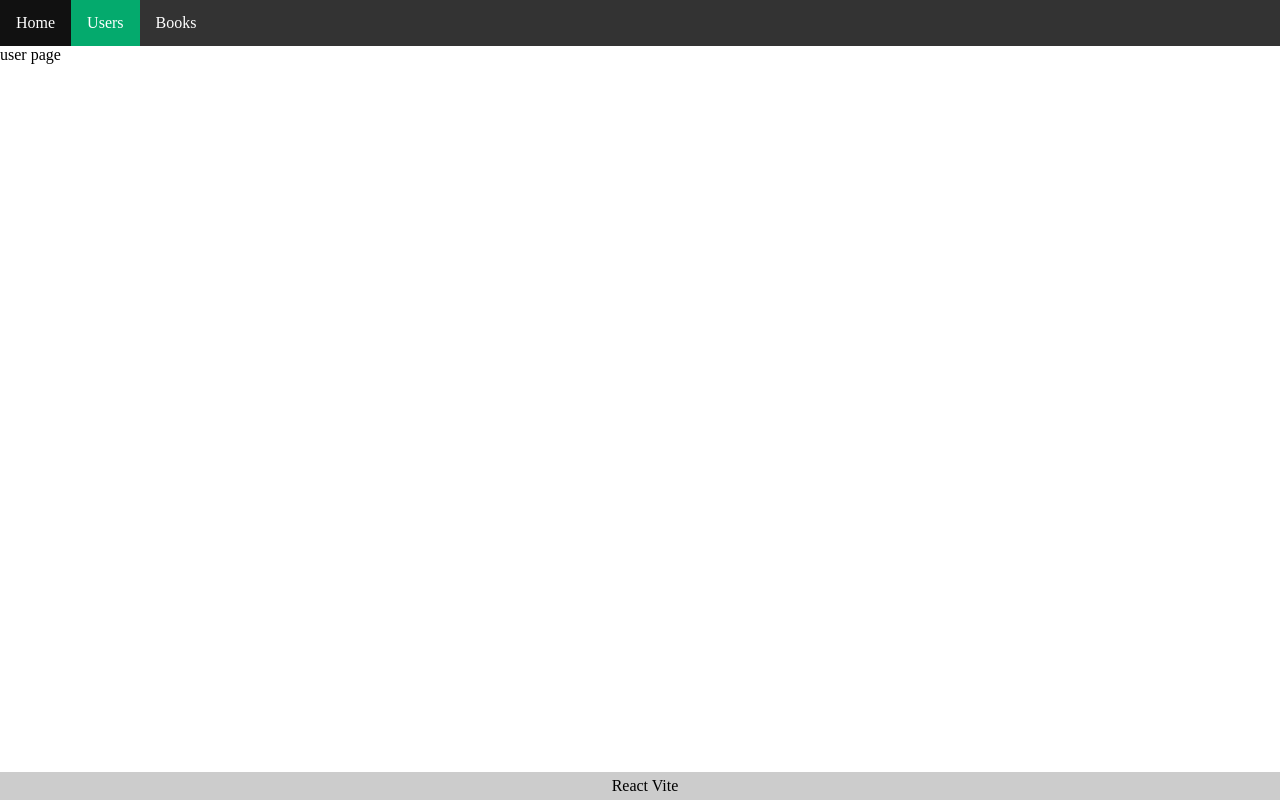
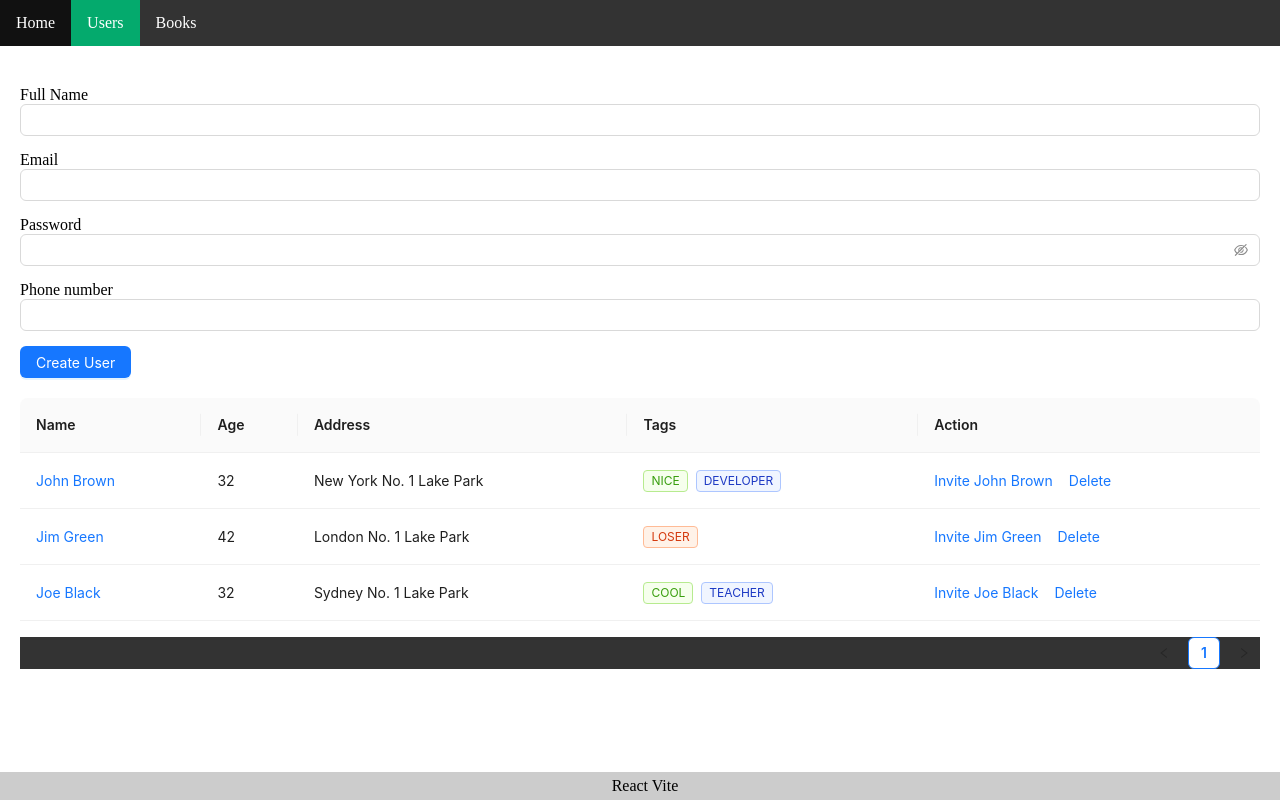
Before and after one commit to ifine2002/react-vite, a React (Vite) app: page /users in a window 1280 px wide. Built offline with nearby package versions, Linux system fonts and the light colour scheme.

Commit message:
create base interface user

```diff
--- a/package.json
+++ b/package.json
@@ -15,6 +15,8 @@
     "preview": "vite preview"
   },
   "dependencies": {
+    "@ant-design/icons": "5.3.7",
+    "antd": "5.18.1",
     "react": "18.3.1",
     "react-dom": "18.3.1",
     "react-router-dom": "6.23.1"
--- /dev/null
+++ b/src/components/user/user.form.jsx
@@ -0,0 +1,30 @@
+import { Button, Input } from "antd";
+
+const UserForm = () => {
+    return (
+        <div className="user-form" style={{ margin: "20px 0" }}>
+            <div style={{ display: "flex", gap: "15px", flexDirection: "column" }}>
+                <div>
+                    <span>Full Name</span>
+                    <Input />
+                </div>
+                <div>
+                    <span>Email</span>
+                    <Input />
+                </div>
+                <div>
+                    <span>Password</span>
+                    <Input.Password />
+                </div>
+                <div>
+                    <span>Phone number</span>
+                    <Input />
+                </div>
+                <div>
+                    <Button type="primary">Create User</Button>
+                </div>
+            </div>
+        </div>
+    )
+}
+export default UserForm;
--- /dev/null
+++ b/src/components/user/user.table.jsx
@@ -0,0 +1,80 @@
+import { Space, Table, Tag } from 'antd';
+
+const UserTable = () => {
+    const columns = [
+        {
+            title: 'Name',
+            dataIndex: 'name',
+            key: 'name',
+            render: (text) => <a>{text}</a>,
+        },
+        {
+            title: 'Age',
+            dataIndex: 'age',
+            key: 'age',
+        },
+        {
+            title: 'Address',
+            dataIndex: 'address',
+            key: 'address',
+        },
+        {
+            title: 'Tags',
+            key: 'tags',
+            dataIndex: 'tags',
+            render: (_, { tags }) => (
+                <>
+                    {tags.map((tag) => {
+                        let color = tag.length > 5 ? 'geekblue' : 'green';
+                        if (tag === 'loser') {
+                            color = 'volcano';
+                        }
+                        return (
+                            <Tag color={color} key={tag}>
+                                {tag.toUpperCase()}
+                            </Tag>
+                        );
+                    })}
+                </>
+            ),
+        },
+        {
+            title: 'Action',
+            key: 'action',
+            render: (_, record) => (
+                <Space size="middle">
+                    <a>Invite {record.name}</a>
+                    <a>Delete</a>
+                </Space>
+            ),
+        },
+    ];
+    const data = [
+        {
+            key: '1',
+            name: 'John Brown',
+            age: 32,
+            address: 'New York No. 1 Lake Park',
+            tags: ['nice', 'developer'],
+        },
+        {
+            key: '2',
+            name: 'Jim Green',
+            age: 42,
+            address: 'London No. 1 Lake Park',
+            tags: ['loser'],
+        },
+        {
+            key: '3',
+            name: 'Joe Black',
+            age: 32,
+            address: 'Sydney No. 1 Lake Park',
+            tags: ['cool', 'teacher'],
+        },
+    ];
+    return (
+        <Table columns={columns} dataSource={data} />
+    )
+}
+
+export default UserTable;
--- a/src/pages/users.jsx
+++ b/src/pages/users.jsx
@@ -1,7 +1,12 @@
+import UserForm from "../components/user/user.form";
+import UserTable from "../components/user/user.table";
 
 const UserPage = () => {
     return (
-        <div>user page</div>
+        <div style={{ padding: "20px" }}>
+            <UserForm />
+            <UserTable />
+        </div>
     )
 }
 export default UserPage;
```
Also changed, not shown: 1 other file (tests, documents, lock files or other folders).
